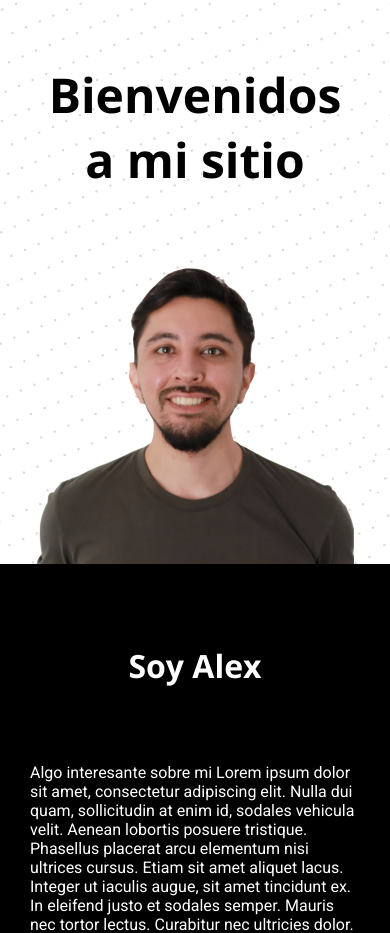
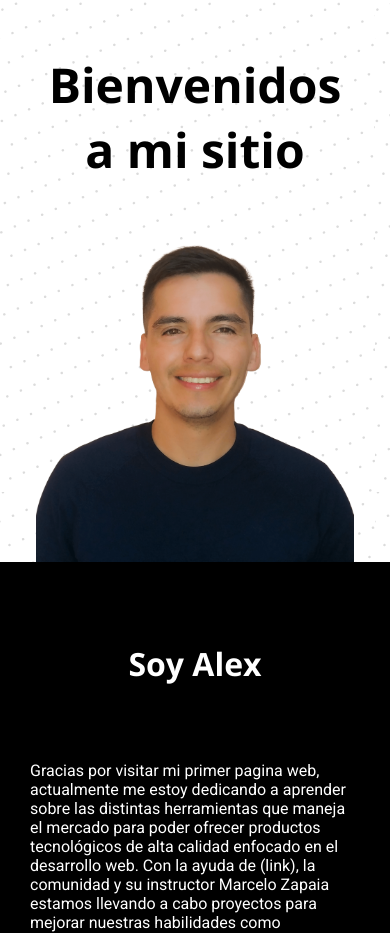
Before and after one commit to alexbal12/my-website, a plain HTML site: page index.html in a window 390 px wide. Shown: the part 102-1035 px from the top of the page. Drawn offline with nearby package versions, Linux system fonts and the light colour scheme.

Commit message:
updating-img

```diff
--- a/index.html
+++ b/index.html
@@ -33,13 +33,13 @@
       <h1 class="titulo-principal">Bienvenidos a mi sitio</h1>
       <img
         class="imagen-personal-mobile"
-        src="./img/img-marce-mobile.png"
-        alt="marce"
+        src="./img/alex-photo.png"
+        alt="alex-balieiro"
       />
       <img
         class="imagen-personal-desktop"
-        src="./img/img-marce-desktop.png"
-        alt="marce"
+        src="./img/alex-photo.png"
+        alt="alex-balieiro"
       />
     </header>
     <section class="info-personal" id="info-personal">
@@ -48,13 +48,14 @@
       </header>
       <article class="informacion">
         <p class="parrafo-info-personal">
-          Algo interesante sobre mi Lorem ipsum dolor sit amet, consectetur
-          adipiscing elit. Nulla dui quam, sollicitudin at enim id, sodales
-          vehicula velit. Aenean lobortis posuere tristique. Phasellus placerat
-          arcu elementum nisi ultrices cursus. Etiam sit amet aliquet lacus.
-          Integer ut iaculis augue, sit amet tincidunt ex. In eleifend justo et
-          sodales semper. Mauris nec tortor lectus. Curabitur nec ultricies
-          dolor.
+          Gracias por visitar mi primer pagina web, actualmente me estoy
+          dedicando a aprender sobre las distintas herramientas que maneja el
+          mercado para poder ofrecer productos tecnológicos de alta calidad
+          enfocado en el desarrollo web. Con la ayuda de (link), la comunidad y
+          su instructor Marcelo Zapaia estamos llevando a cabo proyectos para
+          mejorar nuestras habilidades como programadores. Hablando un poco más
+          de mí, trabajo en Grupo Arcor jornada completa, como hobbies, me
+          apasiona el ajedrez y la ciencia &#128515;
         </p>
       </article>
       <div class="cuadrado">
@@ -76,7 +77,7 @@
       </header>
       <article class="articulo">
         <img class="computer" src="./img/computer.png" alt="computer" />
-        <h3 class="mini-titulo">Hago cosas</h3>
+        <h3 class="mini-titulo">HTML</h3>
         <p class="parrafo-servicios">
           Lorem ipsum dolor, sit amet consectetur adipisicing elit. Iure ab
           alias a consectetur illum saepe ad. Lorem ipsum dolor sit amet
@@ -86,7 +87,7 @@
       </article>
       <article class="articulo">
         <img class="computer" src="./img/computer.png" alt="computer" />
-        <h3 class="mini-titulo">Y mas cosas</h3>
+        <h3 class="mini-titulo">CSS</h3>
         <p class="parrafo-servicios">
           Lorem ipsum dolor, sit amet consectetur adipisicing elit. Iure ab
           alias a consectetur illum saepe ad.
@@ -94,7 +95,7 @@
       </article>
       <article class="articulo">
         <img class="computer" src="./img/computer.png" alt="computer" />
-        <h3 class="mini-titulo">Y tambien otras cosas</h3>
+        <h3 class="mini-titulo">JavaScript</h3>
         <p class="parrafo-servicios">
           Lorem ipsum dolor, sit amet consectetur adipisicing elit. Iure ab
           alias a consectetur illum saepe ad.
--- a/styles-desktop.css
+++ b/styles-desktop.css
@@ -43,6 +43,8 @@
     display: flex;
     justify-self: right;
     align-self: flex-end;
+    width: 435px;
+    height: 435px;
   }
   .info-personal {
     grid-template-columns: 40% 60%;
@@ -60,7 +62,7 @@
     width: 211px;
     height: 211px;
     background-color: #4caf50;
-    border: solid 6px #ffd953;
+    border: solid 10px #ffd953;
     border-radius: 10px;
     margin-left: auto;
   }
--- a/styles-mobile.css
+++ b/styles-mobile.css
@@ -42,14 +42,16 @@ body {
   font-family: "Open Sans";
   font-size: 48px;
   text-align: center;
-  margin-top: 20px;
-  margin-bottom: 52px;
+  margin-top: 10px;
+  margin-bottom: 42px;
 }
 .imagen-personal-desktop {
   display: none;
 }
 .imagen-personal-mobile {
   margin: 0 auto;
+  width: 318px;
+  height: 318px;
 }
 .info-personal {
   background-color: black;
```
Also changed, not shown: img/alex-photo.png (added), img/img-marce-desktop.png (deleted), img/img-marce-mobile.png (deleted).
